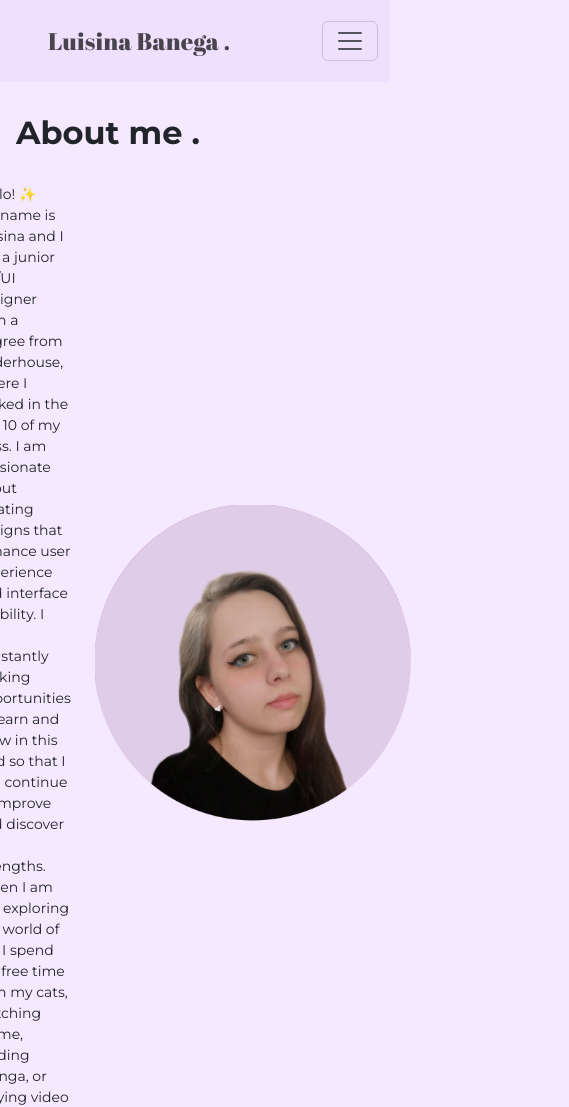
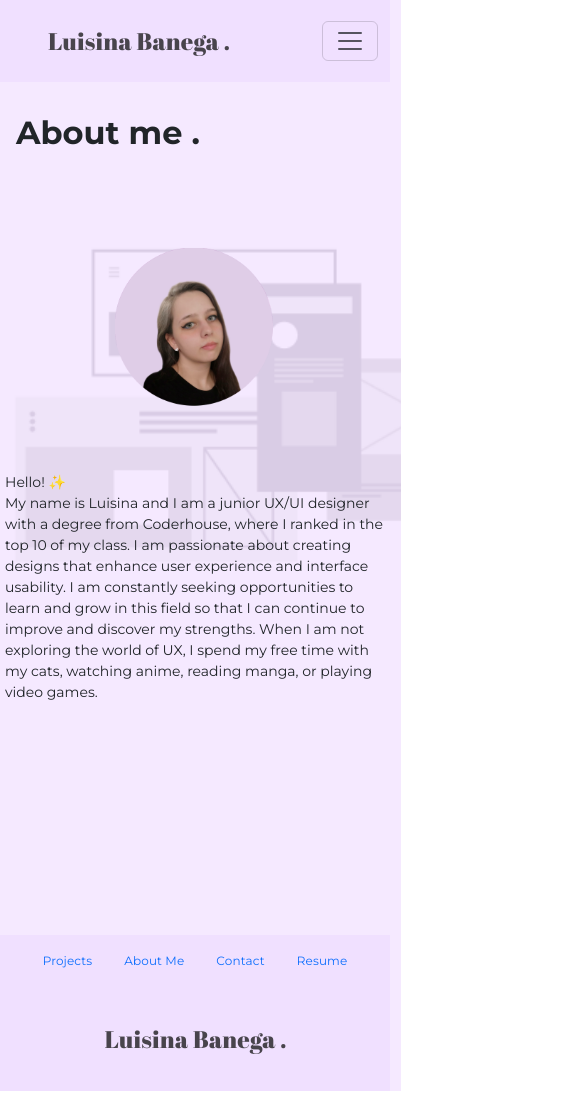
Before and after one commit to luisinabanega/PF-Banega, a website: page pages/about-me/about-me.html in a window 390 px wide. Shown: the top 1107 px of the page, 569 px wide, since content can reach past the window. Drawn offline with nearby package versions, Linux system fonts and the light colour scheme.

Commit message:
arreglé el responsive

```diff
--- a/pages/about-me/about-me.html
+++ b/pages/about-me/about-me.html
@@ -40,12 +40,12 @@
     <h2>About me .</h2>
     <div class="body-con-footer">
         <section class="aboutme-content">
+            <img class="aboutme-foto" src="../../images/foto.png" alt="aboutme-foto"/>
             <p>
                 Hello! ✨
                 <br>
                 My name is Luisina and I am a junior UX/UI designer with a degree from Coderhouse, where I ranked in the top 10 of my class. I am passionate about creating designs that enhance user experience and interface usability. I am constantly seeking opportunities to learn and grow in this field so that I can continue to improve and discover my strengths. When I am not exploring the world of UX, I spend my free time with my cats, watching anime, reading manga, or playing video games.
             </p>
-            <img class="aboutme-foto" src="../../images/foto.png" alt="aboutme-foto"/>
         </section>
         <footer>
             <ul class="footer-nav">
@@ -56,7 +56,7 @@
             </ul>
             <a href="../../index.html"><img src="../../images/logo-footer.png" alt="logo-footer"/></a>
         </footer>
-        <script src="https://cdn.jsdelivr.net/npm/bootstrap@5.3.0/dist/js/bootstrap.bundle.min.js" integrity="sha384-geWF76RCwLtnZ8qwWowPQNguL3RmwHVBC9FhGdlKrxdiJJigb/j/68SIy3Te4Bkz" crossorigin="anonymous"></script>
     </div>
+    <script src="https://cdn.jsdelivr.net/npm/bootstrap@5.3.0/dist/js/bootstrap.bundle.min.js" integrity="sha384-geWF76RCwLtnZ8qwWowPQNguL3RmwHVBC9FhGdlKrxdiJJigb/j/68SIy3Te4Bkz" crossorigin="anonymous"></script>
 </body>
 </html>
--- a/scss/_estructure.scss
+++ b/scss/_estructure.scss
@@ -31,6 +31,11 @@ body {
     background-image: url('../images/fondo.png');
     background-size: cover;
     background-repeat: no-repeat;
+    @media (max-width: 412px) {
+        background-image: url('../images/fondo-mobile.png');
+        background-size: cover;
+        background-repeat: no-repeat;
+    }
 }
 nav {
     background-color: $primary-color;
@@ -127,6 +132,16 @@ header img {
     width: 726px;
     height: 100%;
     margin: 0 auto;
+    padding: 16px 0 40px 0;
+    @media (max-width: 412px) {
+        font-family: $font-montserrat-regular;
+        display: flex;
+        justify-content: center;
+        align-items: center;
+        width: 400px;
+        height: 100%;
+        padding: 8px 8px 32px 8px;
+    }
 }
 .experience-title {
     font-family: $font-montserrat-medium;
@@ -140,6 +155,11 @@ p {
 .aboutme-foto {
     width: 320px;
     height: 320px;
+    @media (max-width: 412px) {
+        width: 160px;
+        height: 160px;
+
+    }
 }
 .button-link {
     display: inline-block;
@@ -199,16 +219,27 @@ p {
     @media (max-width: 412px) {
         display: flex;
         flex-direction: column;
-        justify-content: center;
         align-items: center;
         gap: 8px;
+        padding: 0 16px 0 16px;
+        img {
+            width: 100%;
+        }
     }
 }
 .aboutme-content {
-    display: flex;
-    gap: 24px;
-    justify-content: center;
-    align-items: center;
+    @include flex-center;
+    flex-direction: row;
+    padding: 64px;
+    gap: 48px;
+    @media (max-width: 412px) {
+        @include flex-center;
+        flex-direction: column;
+        p {
+            width: 412px;
+            padding: 16px;
+        }
+    }
 }
 a {
     text-decoration: none;
@@ -218,6 +249,15 @@ footer {
     width: 100%;
     display: flex;
     justify-content: space-between;
+    margin-top: 136px;
+    @media (max-width: 412px) {
+        background-color: $primary-color;
+        width: 100%;
+        display: flex;
+        flex-direction: column;
+        justify-content: space-between;
+        align-items: center;
+    }
 }
 .footer-nav {
     display: flex;
```
Also changed, not shown: index.html (+1 -1 lines), pages/contact/contact.html (+1 -1 lines), pages/projects/projects.html (+1 -1 lines), pages/resume/resume.html (+1 -3 lines), css/styles.css, 1 other file.
